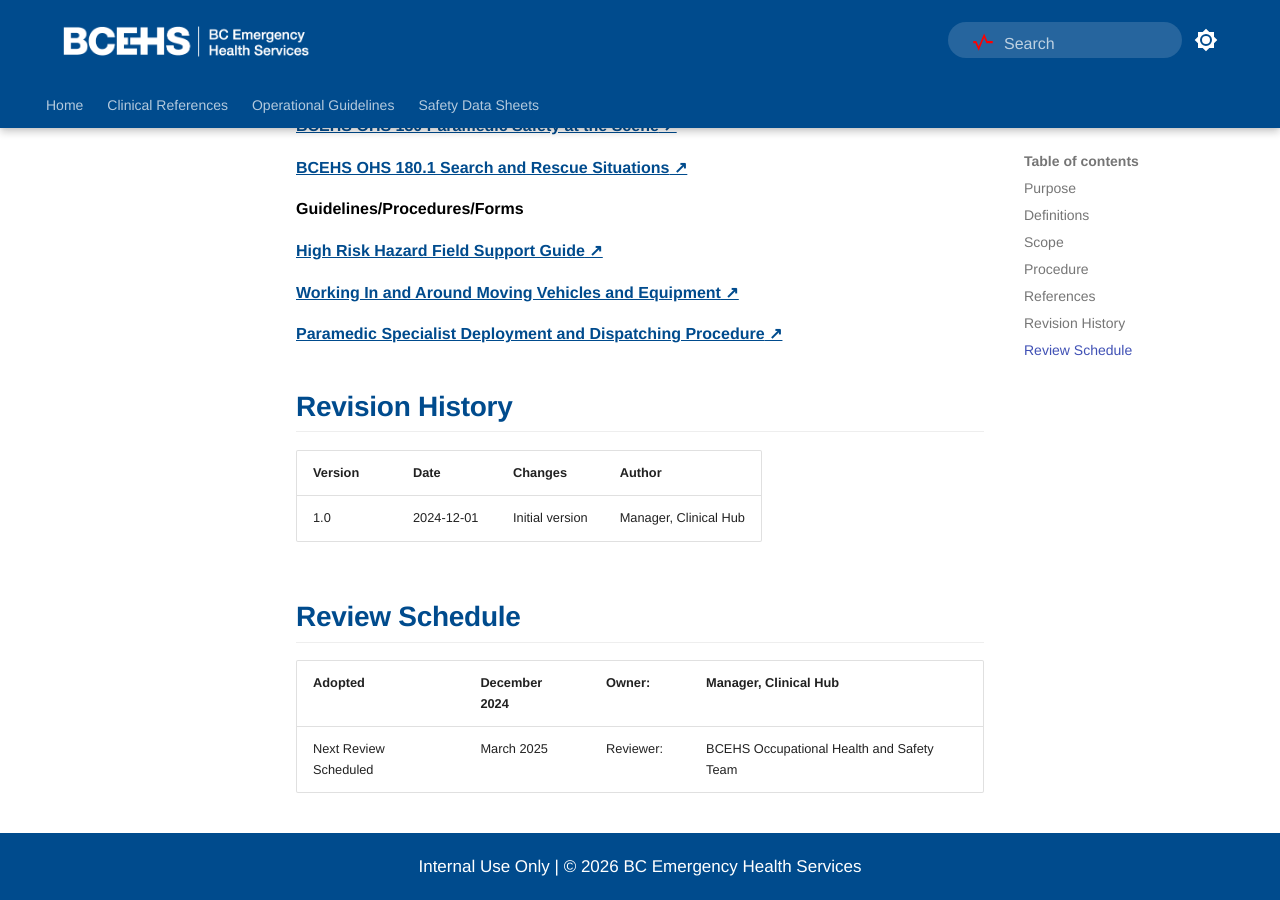
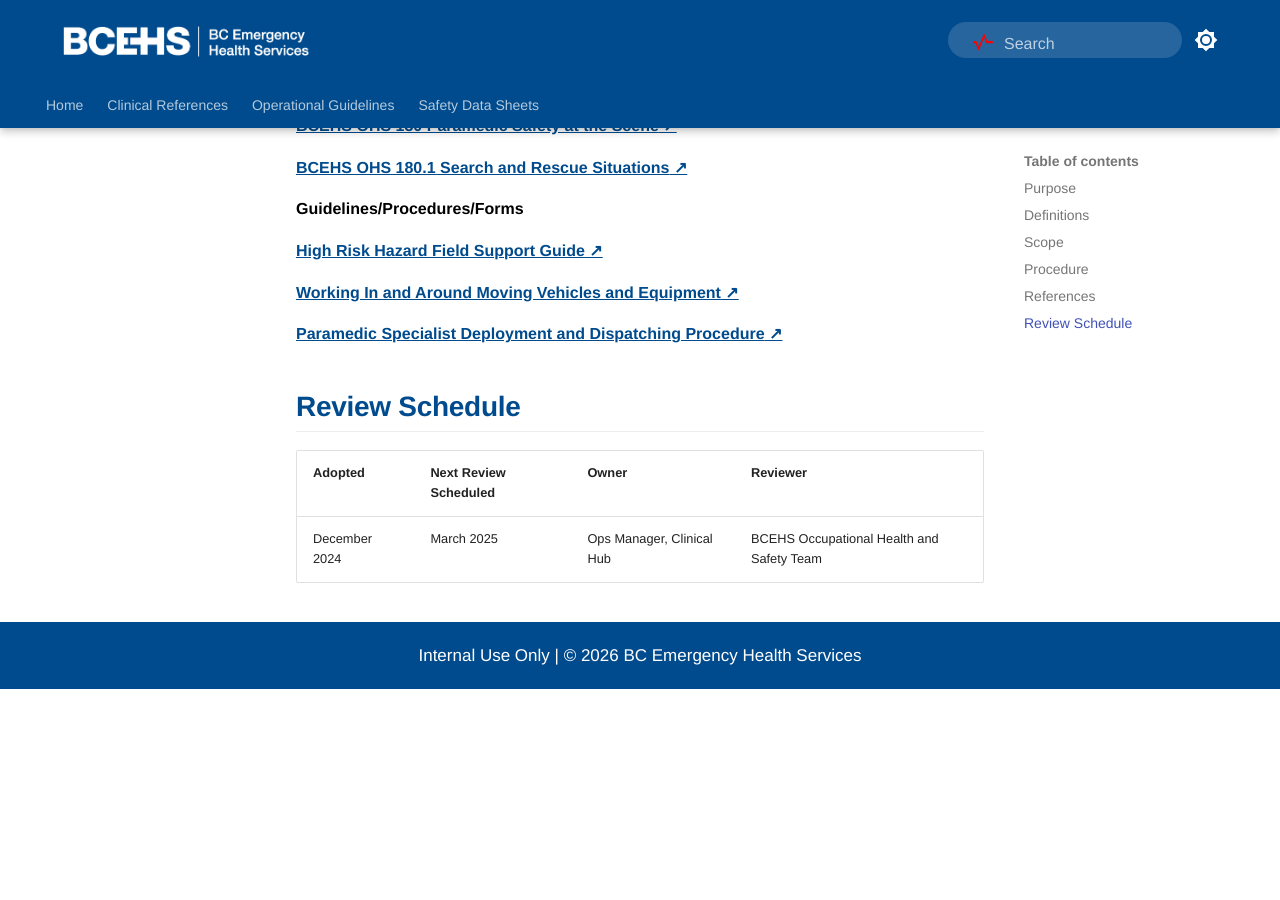
Before and after one commit to bcehsclinicalhub/TangoBot, an MkDocs documentation site: the page built from docs/operational/urban-wildland-interface-sar-events.md, in a window 1280 px wide and 900 px high, scrolled down 2948 px. Built offline with MkDocs 1.6.1 and Material for MkDocs 9.7.7, drawn with Linux system fonts in a browser that asks for light colours; after the commit the page ends 3637 px from its top, so only the background shows below that.

Commit message:
Update Rescource landing page

```diff
--- a/docs/operational/urban-wildland-interface-sar-events.md
+++ b/docs/operational/urban-wildland-interface-sar-events.md
@@ -111,14 +111,8 @@
 
 [Paramedic Specialist Deployment and Dispatching Procedure](https://shop.healthcarebc.ca/phsa/BCEHS/Guidelines/C-04-07-85256.pdf){:target="_blank .external-link}
 
-## Revision History
-
-| Version | Date | Changes | Author |
-|--------|------|---------|--------|
-| 1.0 | 2024-12-01 | Initial version | Manager, Clinical Hub |
-
 ## Review Schedule
 
-| Adopted | December 2024 | Owner: | Manager, Clinical Hub |
+| Adopted | Next Review Scheduled | Owner | Reviewer|
 | :--- | :--- | :--- | :--- |
-| Next Review Scheduled | March 2025 | Reviewer: | BCEHS Occupational Health and Safety Team |
+| December 2024 | March 2025 | Ops Manager, Clinical Hub | BCEHS Occupational Health and Safety Team |
```
